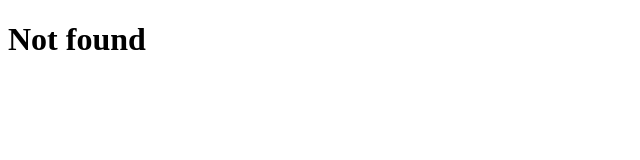
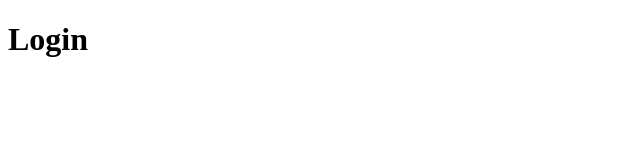
Before and after one commit to muhammed-anas-na/NEXTJS-Learning, a Next.js app: page /login in a window 1280 px wide. Before the commit this address had no page. Shown: the top 160 px of the page, without its empty margins (0-640 px from the left). Built offline with nearby package versions, Linux system fonts and the light colour scheme.

Commit message:
Route grouping implemented in (auth) folder

```diff
--- /dev/null
+++ b/src/app/(auth)/login/page.jsx
@@ -0,0 +1,3 @@
+export default function Login(){
+    return <h1>Login</h1>
+}
--- /dev/null
+++ b/src/app/(auth)/register/page.jsx
@@ -0,0 +1,3 @@
+export default function Register(){
+    return <h1>Register</h1>
+}
```
